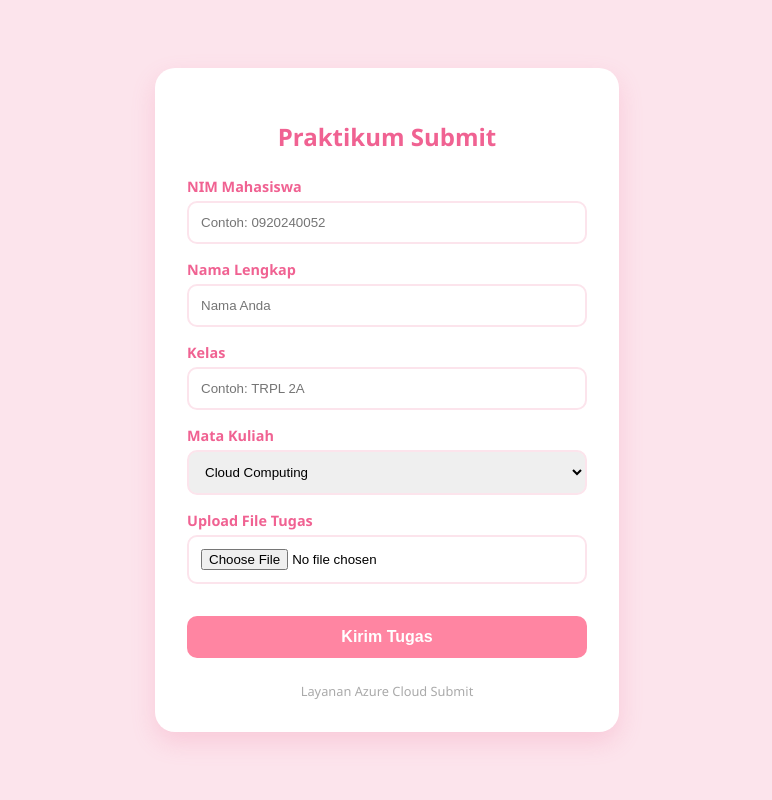
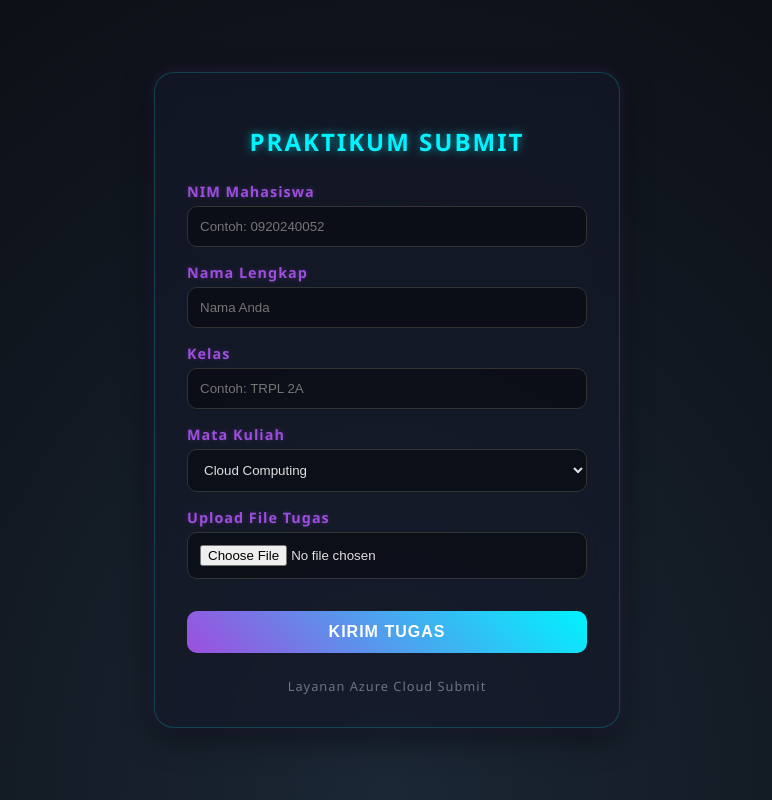
Before and after one commit to depramu/praktikumsubmit-039, a website: page index.html in a window 1280 px wide. Shown: the whole page, without its empty margins (253-1025 px from the left). Drawn offline with Linux system fonts and the light colour scheme.

Commit message:
Update index.html

```diff
--- a/index.html
+++ b/index.html
@@ -6,36 +6,47 @@
     <title>Submit Tugas Praktikum | Cloud Computing</title>
     <style>
         :root {
-            --primary-pink: #ff85a2;
-            --soft-pink: #fce4ec;
-            --dark-pink: #f06292;
-            --white: #ffffff;
+            /* Palet Warna Antariksa */
+            --space-dark: #090a0f;
+            --space-light: #1b2735;
+            --neon-blue: #00f3ff;
+            --neon-purple: #9d4edd;
+            --text-main: #e0e0e0;
+            --container-bg: rgba(20, 25, 40, 0.7);
         }
 
         body {
             font-family: 'Segoe UI', Tahoma, Geneva, Verdana, sans-serif;
-            background-color: var(--soft-pink);
+            /* Background gradasi menyerupai luar angkasa */
+            background: radial-gradient(ellipse at bottom, var(--space-light) 0%, var(--space-dark) 100%);
             display: flex;
             justify-content: center;
             align-items: center;
             min-height: 100vh;
             margin: 0;
+            color: var(--text-main);
         }
 
         .container {
-            background-color: var(--white);
+            background-color: var(--container-bg);
             padding: 2rem;
             border-radius: 20px;
-            box-shadow: 0 10px 25px rgba(240, 98, 146, 0.2);
+            /* Efek Glassmorphism dan Neon Glow */
+            backdrop-filter: blur(12px);
+            border: 1px solid rgba(0, 243, 255, 0.2);
+            box-shadow: 0 10px 30px rgba(0, 0, 0, 0.5), 0 0 15px rgba(157, 78, 221, 0.2);
             width: 100%;
             max-width: 400px;
             text-align: center;
         }
 
         h2 {
-            color: var(--dark-pink);
+            color: var(--neon-blue);
             margin-bottom: 1.5rem;
-            font-weight: 600;
+            font-weight: 700;
+            text-transform: uppercase;
+            letter-spacing: 2px;
+            text-shadow: 0 0 10px rgba(0, 243, 255, 0.6);
         }
 
         .form-group {
@@ -46,48 +57,62 @@
         label {
             display: block;
             margin-bottom: 5px;
-            color: var(--dark-pink);
+            color: var(--neon-purple);
             font-size: 0.9rem;
             font-weight: 600;
+            letter-spacing: 1px;
+            text-shadow: 0 0 5px rgba(157, 78, 221, 0.3);
         }
 
         input[type="text"], select, input[type="file"] {
             width: 100%;
             padding: 12px;
-            border: 2px solid var(--soft-pink);
+            background-color: rgba(0, 0, 0, 0.4);
+            color: var(--text-main);
+            border: 1px solid #333;
             border-radius: 10px;
             box-sizing: border-box;
             outline: none;
-            transition: border-color 0.3s;
+            transition: all 0.3s ease;
         }
 
-        input[type="text"]:focus, select:focus {
-            border-color: var(--primary-pink);
+        /* Penyesuaian warna opsi pada dropdown select */
+        select option {
+            background-color: var(--space-dark);
+            color: var(--text-main);
+        }
+
+        input[type="text"]:focus, select:focus, input[type="file"]:focus {
+            border-color: var(--neon-blue);
+            box-shadow: 0 0 10px rgba(0, 243, 255, 0.4);
         }
 
         button {
             width: 100%;
-            background-color: var(--primary-pink);
+            background: linear-gradient(45deg, var(--neon-purple), var(--neon-blue));
             color: white;
             padding: 12px;
             border: none;
             border-radius: 10px;
             font-size: 1rem;
             font-weight: bold;
+            letter-spacing: 1px;
+            text-transform: uppercase;
             cursor: pointer;
-            transition: background-color 0.3s, transform 0.2s;
+            transition: all 0.3s ease;
             margin-top: 1rem;
         }
 
         button:hover {
-            background-color: var(--dark-pink);
+            box-shadow: 0 0 20px rgba(0, 243, 255, 0.6);
             transform: translateY(-2px);
         }
 
         .footer {
             margin-top: 1.5rem;
             font-size: 0.8rem;
-            color: #aaa;
+            color: #6c757d;
+            letter-spacing: 1px;
         }
     </style>
 </head>
```
